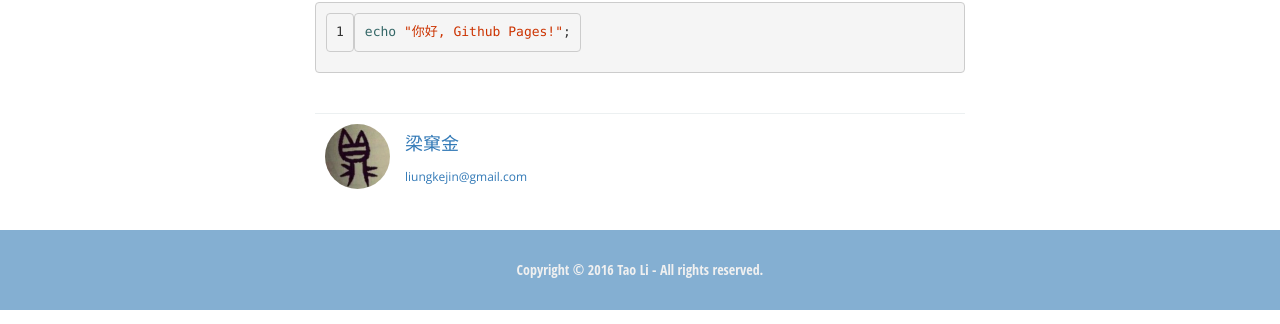
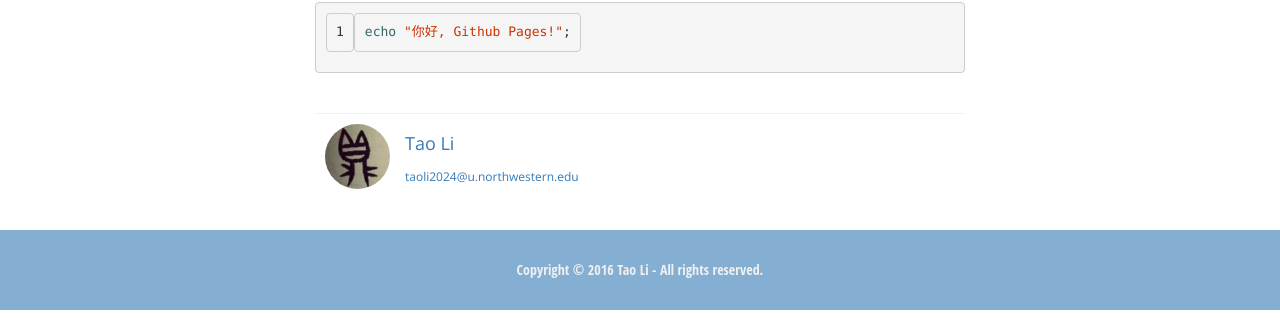
Before and after one commit to TL199712/TL199712.github.io, a Jekyll site: the page built from _posts/2016-03-04-Getting-Started.md, in a window 1280 px wide. Shown: the part 479-803 px from the top of the page. Built offline with Jekyll 4.4.1, drawn with Linux system fonts in a browser that asks for light colours.

Commit message:
Update post_footer.html

```diff
--- a/_includes/post_footer.html
+++ b/_includes/post_footer.html
@@ -3,7 +3,7 @@
         <img src="/assets/img/avatar.JPG" alt="My Avatar" class="img-circle">
     </div>
     <section class="author">
-        <h4><a href="/about.html">梁窠金</a></h4>
-        <a href="mailto:liungkejin@gmail.com">liungkejin@gmail.com</a>
+        <h4><a href="/about.html">Tao Li</a></h4>
+        <a href="mailto:taoli2024@u.northwestern.edu">taoli2024@u.northwestern.edu</a>
     </section>
 </footer>
```
